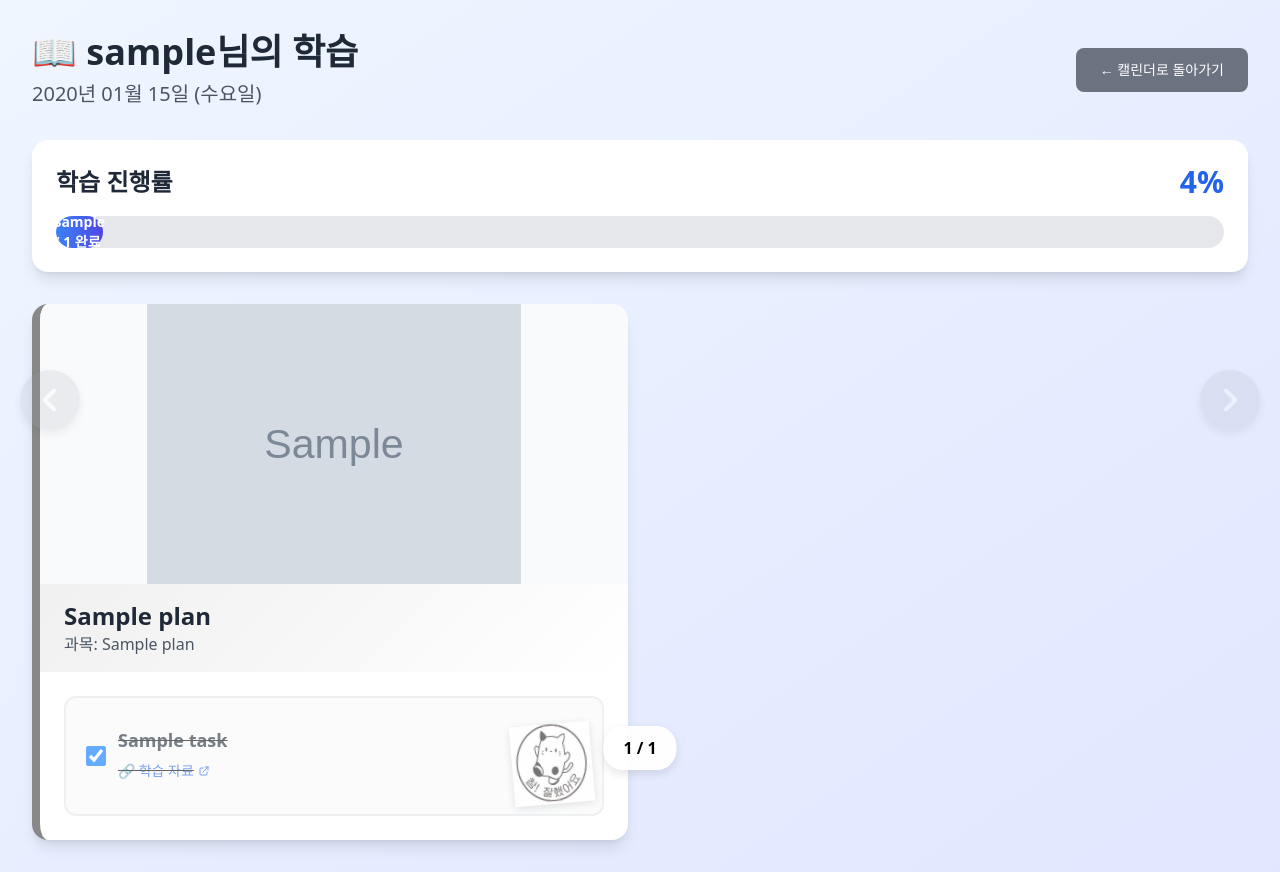
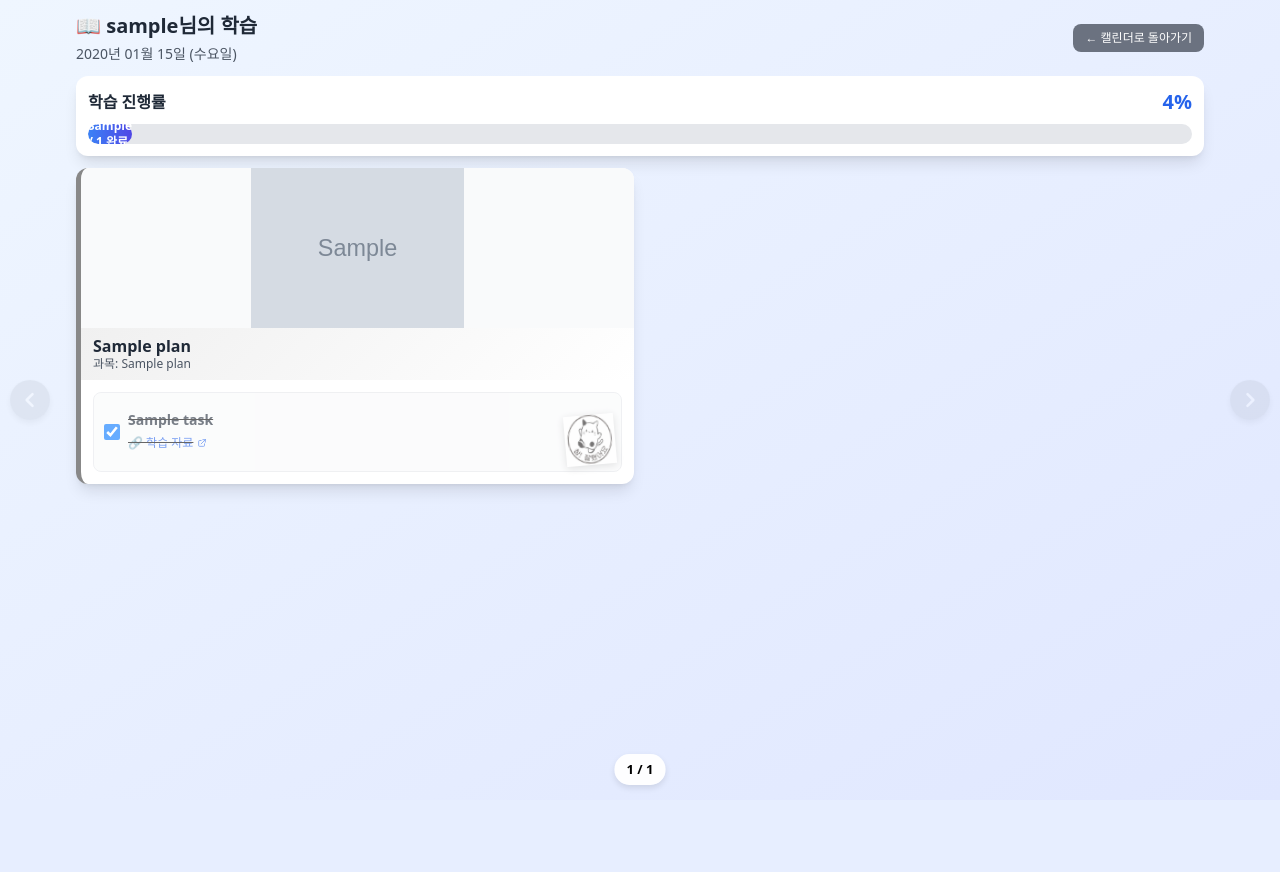
Before and after one commit to pinkyj81/study_plan, a Flask app: template templates/today_learning.html in a window 1280 px wide. After the commit the page ends 789 px from the top, so only its background shows below. Run offline with Flask 3, Linux system fonts and the light colour scheme; the visitor is signed in with stand-in values (Sample User, id 1); the template is opened without the code that fills it: most values are stand-ins (such as "Sample title", 1, 10 or a date in 2020); grey boxes marked "Sample" are stand-in pictures; some libraries are stand-ins or nearby versions.

Commit message:
Add files via upload

```diff
--- a/app.py
+++ b/app.py
@@ -8,10 +8,18 @@ from functools import wraps
 from io import TextIOWrapper
 import csv
 import re
+import pytz
 
 app = Flask(__name__)
 app.secret_key = 'your-secret-key-change-this-in-production'  # 세션용 비밀키
 init_db(app)
+
+# 한국 시간대 설정
+KST = pytz.timezone('Asia/Seoul')
+
+def get_today_kst():
+    """한국 시간대 기준 오늘 날짜 반환"""
+    return datetime.now(KST).date()
 
 # 파스텔 색상 팔레트
 PLAN_COLORS = [
@@ -112,7 +120,7 @@ def get_plans_from_db():
 
 def generate_fake_calendar(year, plan_id=None):
     data = {}
-    today = datetime.now().date()
+    today = get_today_kst()
 
     # 세션에서 user_id 가져오기
     user_id = session.get('user_id', 1)
@@ -293,7 +301,7 @@ def index(year=2026):
         calendar_data=calendar_data,
         summary=summary,
         stats=stats,
-        today_date=date.today()
+        today_date=get_today_kst()
     )
 
 @app.route("/manage_plan")
@@ -1363,7 +1371,7 @@ def template_manage_page():
 @login_required
 def today_learning():
     """오늘 계획된 학습 작업을 크게 보여주는 페이지"""
-    today = date.today()
+    today = get_today_kst()
     today_str = today.strftime("%Y-%m-%d")
     user_id = session.get('user_id', 1)
 
--- a/requirements.txt
+++ b/requirements.txt
@@ -4,3 +4,4 @@ SQLAlchemy==2.0.36
 python-dotenv==1.0.1
 pyodbc==5.2.0
 gunicorn==21.2.0
+pytz==2025.2
--- a/templates/today_learning.html
+++ b/templates/today_learning.html
@@ -5,19 +5,22 @@
   <title>{{ session.user_name }}님의 학습 - 자기주도 학습 캘린더</title>
   <script src="https://cdn.tailwindcss.com"></script>
   <style>
+    body {
+      font-size: 14px;
+    }
     .task-card {
       transition: all 0.3s ease;
-      min-height: 120px;
+      min-height: 80px;
       position: relative;
       display: flex;
       align-items: center;
     }
     .task-card:hover {
-      transform: translateY(-2px);
-      box-shadow: 0 10px 20px rgba(0,0,0,0.1);
+      transform: translateY(-1px);
+      box-shadow: 0 6px 12px rgba(0,0,0,0.08);
     }
     .task-link-area {
-      min-height: 24px;
+      min-height: 20px;
       display: flex;
       align-items: center;
     }
@@ -27,10 +30,10 @@
     }
     .completion-stamp {
       position: absolute;
-      bottom: 10px;
-      right: 10px;
-      width: 80px;
-      height: 80px;
+      bottom: 6px;
+      right: 6px;
+      width: 50px;
+      height: 50px;
       opacity: 0;
       transform: scale(0) rotate(-15deg);
       transition: all 0.4s cubic-bezier(0.68, -0.55, 0.265, 1.55);
@@ -49,7 +52,7 @@
     .page-container {
       display: none;
       grid-template-columns: repeat(2, 1fr);
-      gap: 1.5rem;
+      gap: 0.75rem;
     }
     .page-container.active {
       display: grid;
@@ -63,14 +66,14 @@
       color: white;
       border: none;
       border-radius: 50%;
-      width: 60px;
-      height: 60px;
+      width: 40px;
+      height: 40px;
       display: flex;
       align-items: center;
       justify-content: center;
       cursor: pointer;
       transition: all 0.3s ease;
-      box-shadow: 0 4px 10px rgba(0,0,0,0.2);
+      box-shadow: 0 3px 6px rgba(0,0,0,0.15);
     }
     .arrow-btn:hover {
       background: rgba(37, 99, 235, 1);
@@ -85,29 +88,30 @@
       transform: translateY(-50%);
     }
     .arrow-left {
-      left: 20px;
+      left: 10px;
     }
     .arrow-right {
-      right: 20px;
+      right: 10px;
     }
     .page-indicator {
       position: fixed;
-      bottom: 30px;
+      bottom: 15px;
       left: 50%;
       transform: translateX(-50%);
       background: rgba(255, 255, 255, 0.95);
-      padding: 10px 20px;
-      border-radius: 20px;
-      box-shadow: 0 4px 10px rgba(0,0,0,0.1);
+      padding: 6px 12px;
+      border-radius: 15px;
+      box-shadow: 0 3px 6px rgba(0,0,0,0.1);
       font-weight: 600;
+      font-size: 13px;
       z-index: 50;
     }
     .completion-badge {
       position: fixed;
-      bottom: 30px;
-      left: 30px;
-      width: 120px;
-      height: 120px;
+      bottom: 15px;
+      left: 15px;
+      width: 70px;
+      height: 70px;
       opacity: 0;
       transform: scale(0) rotate(-15deg);
       transition: all 0.5s cubic-bezier(0.68, -0.55, 0.265, 1.55);
@@ -121,34 +125,34 @@
     .completion-badge img {
       width: 100%;
       height: 100%;
-      filter: drop-shadow(0 4px 8px rgba(0,0,0,0.2));
+      filter: drop-shadow(0 3px 6px rgba(0,0,0,0.2));
     }
   </style>
 </head>
 <body class="bg-gradient-to-br from-blue-50 to-indigo-100 min-h-screen">
-  <div class="max-w-7xl mx-auto p-8">
+  <div class="max-w-6xl mx-auto p-3">
     <!-- 헤더 -->
-    <div class="flex justify-between items-center mb-8">
+    <div class="flex justify-between items-center mb-3">
       <div>
-        <h1 class="text-4xl font-bold text-gray-800 mb-2">📖 {{ session.user_name }}님의 학습</h1>
-        <p class="text-xl text-gray-600">{{ today.strftime('%Y년 %m월 %d일') }} ({{ ['월', '화', '수', '목', '금', '토', '일'][today.weekday()] }}요일)</p>
+        <h1 class="text-xl font-bold text-gray-800 mb-1">📖 {{ session.user_name }}님의 학습</h1>
+        <p class="text-sm text-gray-600">{{ today.strftime('%Y년 %m월 %d일') }} ({{ ['월', '화', '수', '목', '금', '토', '일'][today.weekday()] }}요일)</p>
       </div>
-      <div class="flex items-center gap-4">
-        <a href="{{ url_for('index') }}" class="bg-gray-500 hover:bg-gray-600 text-white px-6 py-3 rounded-lg text-sm font-medium transition-colors">
+      <div class="flex items-center gap-2">
+        <a href="{{ url_for('index') }}" class="bg-gray-500 hover:bg-gray-600 text-white px-3 py-1.5 rounded-lg text-xs font-medium transition-colors">
           ← 캘린더로 돌아가기
         </a>
       </div>
     </div>
 
     <!-- 진행률 표시 -->
-    <div class="bg-white rounded-2xl shadow-lg p-6 mb-8">
-      <div class="flex justify-between items-center mb-4">
-        <h2 class="text-2xl font-bold text-gray-800">학습 진행률</h2>
-        <div class="text-3xl font-bold text-blue-600">{{ completion_rate }}%</div>
+    <div class="bg-white rounded-xl shadow-lg p-3 mb-3">
+      <div class="flex justify-between items-center mb-2">
+        <h2 class="text-base font-bold text-gray-800">학습 진행률</h2>
+        <div class="text-xl font-bold text-blue-600">{{ completion_rate }}%</div>
       </div>
-      <div class="relative w-full bg-gray-200 rounded-full h-8 overflow-hidden">
-        <div class="absolute h-8 bg-gradient-to-r from-blue-500 to-indigo-600 rounded-full transition-all duration-500 flex items-center justify-center" style="width: {{ completion_rate }}%;">
-          <span class="text-sm font-bold text-white">{{ completed_tasks }} / {{ total_tasks }} 완료</span>
+      <div class="relative w-full bg-gray-200 rounded-full h-5 overflow-hidden">
+        <div class="absolute h-5 bg-gradient-to-r from-blue-500 to-indigo-600 rounded-full transition-all duration-500 flex items-center justify-center" style="width: {{ completion_rate }}%;">
+          <span class="text-xs font-bold text-white">{{ completed_tasks }} / {{ total_tasks }} 완료</span>
         </div>
       </div>
     </div>
@@ -156,12 +160,12 @@
     {% if plans %}
       <!-- 화살표 버튼 -->
       <button id="prevBtn" class="arrow-btn arrow-left" onclick="prevPage()">
-        <svg class="w-8 h-8" fill="none" stroke="currentColor" viewBox="0 0 24 24">
+        <svg class="w-5 h-5" fill="none" stroke="currentColor" viewBox="0 0 24 24">
           <path stroke-linecap="round" stroke-linejoin="round" stroke-width="3" d="M15 19l-7-7 7-7"></path>
         </svg>
       </button>
       <button id="nextBtn" class="arrow-btn arrow-right" onclick="nextPage()">
-        <svg class="w-8 h-8" fill="none" stroke="currentColor" viewBox="0 0 24 24">
+        <svg class="w-5 h-5" fill="none" stroke="currentColor" viewBox="0 0 24 24">
           <path stroke-linecap="round" stroke-linejoin="round" stroke-width="3" d="M9 5l7 7-7 7"></path>
         </svg>
       </button>
@@ -188,45 +192,45 @@
 
         <div class="page-container {% if page_num == 0 %}active{% endif %}" data-page="{{ page_num }}">
           {% for plan in page_plans %}
-          <div class="bg-white rounded-2xl shadow-lg overflow-hidden h-fit" style="border-left: 8px solid {{ plan.color }};">
+          <div class="bg-white rounded-xl shadow-lg overflow-hidden h-fit" style="border-left: 5px solid {{ plan.color }};">
             <!-- 이미지 영역 -->
             {% if plan.image_url %}
-            <div class="relative overflow-hidden" style="height: 280px; background-color: #f9fafb;">
+            <div class="relative overflow-hidden" style="height: 160px; background-color: #f9fafb;">
               <img src="{{ plan.image_url }}" alt="{{ plan.plan_title }}"
                    class="w-full h-full object-contain"
                    onerror="this.style.display='none'; this.nextElementSibling.style.display='flex';">
               <div class="hidden absolute inset-0 items-center justify-center text-gray-400" style="background: linear-gradient(135deg, {{ plan.color }}40 0%, {{ plan.color }}20 100%);">
-                <svg class="w-16 h-16" fill="currentColor" viewBox="0 0 20 20">
+                <svg class="w-10 h-10" fill="currentColor" viewBox="0 0 20 20">
                   <path fill-rule="evenodd" d="M4 3a2 2 0 00-2 2v10a2 2 0 002 2h12a2 2 0 002-2V5a2 2 0 00-2-2H4zm12 12H4l4-8 3 6 2-4 3 6z" clip-rule="evenodd"></path>
                 </svg>
               </div>
             </div>
             {% endif %}
 
-            <div class="px-6 py-4" style="background: linear-gradient(135deg, {{ plan.color }}20 0%, white 100%);">
+            <div class="px-3 py-2" style="background: linear-gradient(135deg, {{ plan.color }}20 0%, white 100%);">
               <div>
-                <h2 class="text-2xl font-bold text-gray-800">{{ plan.plan_title }}</h2>
-                <p class="text-gray-600">과목: {{ plan.subject }}</p>
+                <h2 class="text-base font-bold text-gray-800 leading-tight">{{ plan.plan_title }}</h2>
+                <p class="text-xs text-gray-600">과목: {{ plan.subject }}</p>
               </div>
             </div>
 
-            <div class="p-6">
-              <div class="space-y-4">
+            <div class="p-3">
+              <div class="space-y-2">
                 {% for task in plan.tasks %}
-                <div class="task-card bg-gray-50 rounded-xl p-5 border-2 border-gray-200 {% if task.status == 'done' %}completed{% endif %}" data-task-id="{{ task.task_id }}">
-                  <div class="flex items-center gap-3 w-full">
+                <div class="task-card bg-gray-50 rounded-lg p-2.5 border border-gray-200 {% if task.status == 'done' %}completed{% endif %}" data-task-id="{{ task.task_id }}">
+                  <div class="flex items-center gap-2 w-full">
                     <input type="checkbox"
-                           class="task-checkbox w-5 h-5 rounded border-gray-300 text-blue-600 focus:ring-blue-500 cursor-pointer flex-shrink-0"
+                           class="task-checkbox w-4 h-4 rounded border-gray-300 text-blue-600 focus:ring-blue-500 cursor-pointer flex-shrink-0"
                            data-task-id="{{ task.task_id }}"
                            {% if task.status == 'done' %}checked{% endif %}>
                     <div class="flex-grow">
-                      <h3 class="text-lg font-bold text-gray-800 leading-tight mb-2">{{ task.task_title }}</h3>
+                      <h3 class="text-sm font-bold text-gray-800 leading-tight mb-1">{{ task.task_title }}</h3>
 
                       <div class="task-link-area">
                         {% if task.link_url %}
-                        <a href="{{ task.link_url }}" target="_blank" class="inline-flex items-center gap-1 text-blue-600 hover:text-blue-800 text-sm font-medium">
+                        <a href="{{ task.link_url }}" target="_blank" class="inline-flex items-center gap-1 text-blue-600 hover:text-blue-800 text-xs font-medium">
                           🔗 학습 자료
-                          <svg class="w-3 h-3" fill="none" stroke="currentColor" viewBox="0 0 24 24">
+                          <svg class="w-2.5 h-2.5" fill="none" stroke="currentColor" viewBox="0 0 24 24">
                             <path stroke-linecap="round" stroke-linejoin="round" stroke-width="2" d="M10 6H6a2 2 0 00-2 2v10a2 2 0 002 2h10a2 2 0 002-2v-4M14 4h6m0 0v6m0-6L10 14"></path>
                           </svg>
                         </a>
@@ -249,11 +253,11 @@
       </div>
     {% else %}
       <!-- 계획이 없을 때 -->
-      <div class="bg-white rounded-2xl shadow-lg p-12 text-center">
-        <div class="text-6xl mb-4">📅</div>
-        <h2 class="text-2xl font-bold text-gray-800 mb-2">오늘 계획된 학습이 없습니다</h2>
-        <p class="text-gray-600 mb-6">캘린더에서 새로운 학습 계획을 추가해보세요!</p>
-        <a href="{{ url_for('index') }}" class="inline-block bg-blue-500 hover:bg-blue-600 text-white px-6 py-3 rounded-lg font-medium transition-colors">
+      <div class="bg-white rounded-xl shadow-lg p-8 text-center">
+        <div class="text-4xl mb-3">📅</div>
+        <h2 class="text-lg font-bold text-gray-800 mb-2">오늘 계획된 학습이 없습니다</h2>
+        <p class="text-sm text-gray-600 mb-4">캘린더에서 새로운 학습 계획을 추가해보세요!</p>
+        <a href="{{ url_for('index') }}" class="inline-block bg-blue-500 hover:bg-blue-600 text-white px-4 py-2 rounded-lg text-sm font-medium transition-colors">
           캘린더로 이동
         </a>
       </div>
```
